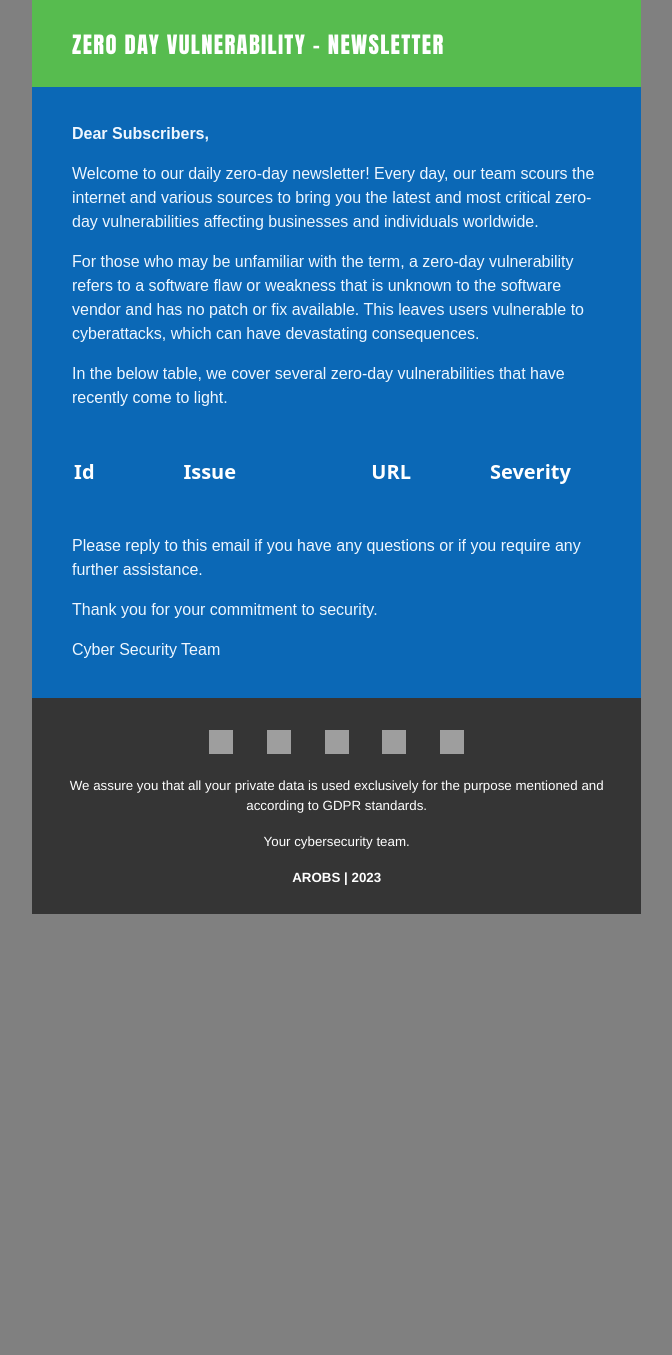
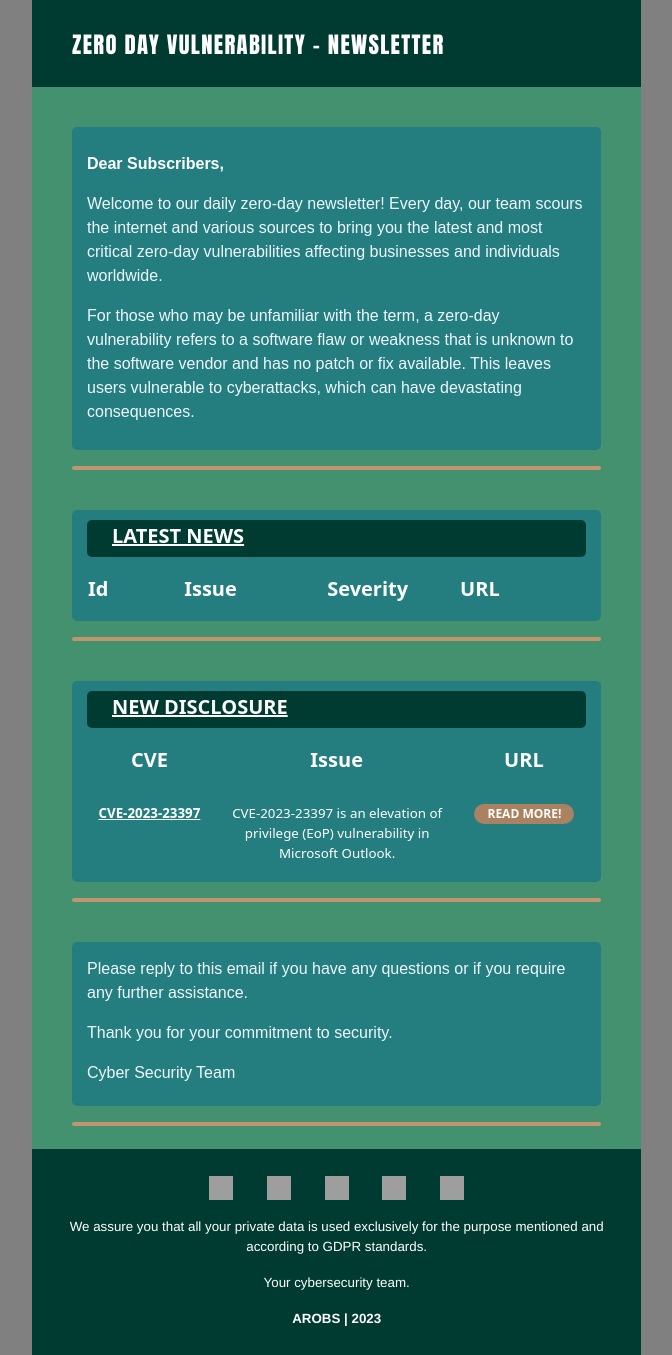
Before and after one commit to nbalazs1337/cybersecurity-newsletter, a Django app: page / in a window 1280 px wide. Shown: the part 457-1812 px from the top of the page, without its empty margins (50-722 px from the left). Before the commit the page ends 1371 px from the top, so only its background shows below. Run offline with Django 4.2, Linux system fonts and the light colour scheme; data that the repository does not hold is empty; grey boxes are pictures that could not be loaded.

Commit message:
new design-ish

```diff
--- a/my_env/main/static/css/styles.css
+++ b/my_env/main/static/css/styles.css
@@ -4,6 +4,16 @@
 
 body {
     background-color: grey;
+}
+
+tbody{
+    vertical-align: baseline;
+}
+
+.div_boxes{
+    padding: 10px 15px 0px 15px;
+    border-radius: 5px;
+    background-color: #247e80  ;
 }
 
 #top_section {
@@ -17,7 +27,7 @@ body {
 
 #second_section {
     width: 457pt;
-    background: #57bc4f;
+    background:  #003b32  ;
     padding: 20pt 30pt 20pt 30pt;
 }
 
@@ -30,15 +40,15 @@ body {
 }
 
 #third_section {
-    background-color: #0b68b6;
+    background-color: #43916e ;
     width: 457pt;
     border-top: none;
-    padding: 15pt 30pt 15pt 30pt;
+    padding: 30pt 30pt 5pt 30pt;
 }
 
 #text_greet {
     font-family: Arial, sans-serif, serif, EmojiFont;
-    color: rgb(239, 247, 255);
+    color: white;
     font-weight: bold;
 }
 
@@ -49,28 +59,29 @@ body {
 
 #text_third_section_top{
     padding-top: 15px;
-    padding-bottom: 30px;
+    padding-bottom: 10px;
 }
 
 #text_third_section_bottom{
-    padding-top: 30px;
+    padding-top: 5px;
+    padding-bottom: 5px;
 }
 
 #header_c1 {
     text-align: center;
-    width: 18.75pt;
+    width: 5%;
     padding: 0.75pt 0.75pt 0.75pt 0.75pt;
 }
 
 #header_c2 {
     text-align: center;
-    width: 187.5pt;
+    width: 45%;
     padding: 0.75pt 0.75pt 0.75pt 0.75pt;
 }
 
 #header_c3 {
     text-align: center;
-    width: 112.5pt;
+    width: 25%;
     padding: 0.75pt 0.75pt 0.75pt 0.75pt;
 }
 
@@ -83,15 +94,16 @@ body {
 .content_title{
     color: white;
     text-decoration: none;
-    padding: 0.75pt 0.75pt 0.75pt 0.75pt;
+    padding: 0.75pt 0pt 0.75pt 0.75pt;
     font-size: 10pt;
+    margin-top: 10px;
+    text-align: center;
 }
 
 #readmore_button{
     width: 100px;
-    margin-bottom: 15px;
     border-radius: 50px;
-    background-color: #57bc4f;
+    background-color: #aa8161;
     color: white;
     font-size: 12px;
     font-weight: bold;
@@ -100,7 +112,6 @@ body {
 
 #readmore_button:hover{
     width: 100px;
-    margin-bottom: 15px;
     border-radius: 50px;
     background-color: #647163;
     color: white;
@@ -110,17 +121,35 @@ body {
 
 .button_id{
     text-align: center;
+    vertical-align: top;
 }
 
 #critical_button{
-    margin-bottom: 25px;
     border: none;
     background-color: rgb(187, 3, 3);
     color: white;
     border-radius: 50px;
     cursor:default;
+    font-size: 12px;
+    font-weight: bold;
+    width: 60px;
+    height: 26px;
+    margin-top: 10px;
 }
 
+hr{
+    border: 2px solid #c2946f;
+    text-decoration: none;
+    opacity: 100;
+    border-radius: 2px;
+}
+
+h5{
+    padding-left: 20px;
+    color: white;
+    font-weight: bold;
+    text-decoration: underline;
+}
 
 .under_table{
     font-family: Arial, sans-serif, serif, EmojiFont;
@@ -132,7 +161,7 @@ body {
 
 #x_templateFooter{
     text-align: center;
-    background-color: rgb(53, 53, 53) !important;
+    background-color: #003b32 !important;
     padding: 6.75pt 0in;
 }
 
@@ -141,7 +170,7 @@ body {
 }
 
 #div_social_buttons{
-    padding: 20px 0px 20px 0px;
+    padding: 15px 0px 15px 0px;
 }
 
 .social_media_buttons{
--- a/my_env/main/templates/my_template.html
+++ b/my_env/main/templates/my_template.html
@@ -50,6 +50,7 @@
 
           <tr>
             <td id="third_section">
+              <div class="div_boxes">
                 <div id="text_third_section_top">
                   <p id="text_greet">Dear Subscribers,</p>
                   <p class="text_opening">
@@ -65,13 +66,18 @@
                     available. This leaves users vulnerable to cyberattacks, which
                     can have devastating consequences.
                   </p>
-                <p class="text_opening">
-                  In the below table, we cover several zero-day vulnerabilities
-                  that have recently come to light.
-                </p>
+                </div>
               </div>
 
+              <hr>
+              <br>
+
               <!-- TABELUL CU LISTA DE ISSUES -->
+              <div class="div_boxes">
+                <div style="background-color: #003b32; padding: 4px 5px 1px 5px; border-radius: 5px;">
+                  <h5>LATEST NEWS</h5>
+                </div>
+                 <p></p>
                 <table id="tabel_issues">
                   <tbody>
                     <!-- HEADER DE TABEL -->
@@ -83,10 +89,10 @@
                         <p class="header_title">Issue</p>
                       </td>
                       <td id="header_c3">
-                      <p class="header_title">URL</p>
+                        <p class="header_title">Severity</p>
                       </td>
                       <td id="header_c3">
-                      <p class="header_title">Severity</p>
+                        <p class="header_title">URL</p>
                       </td>
                     </tr>
 
@@ -102,22 +108,82 @@
                         <p class="content_title">{{result.title}}</p>
                       </td>
                       <td class="button_id">
+                        <button id="critical_button">Critical</button>
+                      </td>
+                      <td class="button_id">
                         <p class="content_title">
                           <a href="{{result.alternate.0.href }}" target="_blank"
                             ><button id="readmore_button">READ MORE!</button></a
                           >
                         </p>
                       </td>
-                    <td class="button_id">
-                      <button id="critical_button">Critical</button>
-                    </td>
+
                     </tr>
 
                     {% endfor %}
                   </tbody>
                 </table>
+              </div>
+
+
+              <hr>
+              <br>
+
+
+              <!-- SPECIAL MENTIONS -->
+              <div class="div_boxes">
+              <div style="background-color: #003b32; padding: 4px 5px 1px 5px; border-radius: 5px;">
+                <h5>NEW DISCLOSURE</h5>
+              </div>
+               <p></p>
+                  <table>
+                    <tbody>
+                      <tr>
+
+                        <td style="width: 25%; text-align: center;">
+                          <p class="header_title">CVE</p>
+                        </td>
+
+                        <td style="width: auto; text-align: center;">
+                          <p class="header_title">Issue</p>
+                        </td>
+
+                        <td style="width: 25%; text-align: center;">
+                          <p class="header_title">URL</p>
+                        </td>
+                      </tr>
+
+
+                      <tr>
+
+                        <td style="text-align: center;">
+                          <a href="https://cve.mitre.org/cgi-bin/cvename.cgi?name=CVE-2023-23397" target="_blank" style="color: white; font-size: smaller;">
+                            <strong>CVE-2023-23397</strong>
+                          </a>
+                        </td>
+                        <td>
+                          <p class="content_title">CVE-2023-23397 is an elevation of privilege (EoP) vulnerability in Microsoft Outlook.</p>
+                        </td>
+                        <td class="button_id">
+                          <p class="content_title">
+                            <a href="https://www.trendmicro.com/en_us/research/23/c/patch-cve-2023-23397-immediately-what-you-need-to-know-and-do.html" target="_blank"
+                              ><button id="readmore_button">READ MORE!</button></a>
+                          </p>
+                        </td>
+                      </tr>
+
+
+                    </tbody>
+                  </table>
+                </div>
+
+
+                  <hr>
+
 
               <!-- TEXT DE SUB TABEL -->
+              <br>
+              <div class="div_boxes">
                 <div id="text_third_section_bottom">
                 <p class="under_table">
                   Please reply to this email if you have any questions or if you
@@ -128,6 +194,8 @@
                 </p>
                 <p class="under_table">Cyber Security Team</p>
                 </div>
+              </div>
+              <hr>
             </td>
           </tr>
 
```
Also changed, not shown: my_envdb.sqlite3. Lines whose indentation alone changed are shown as unchanged.
